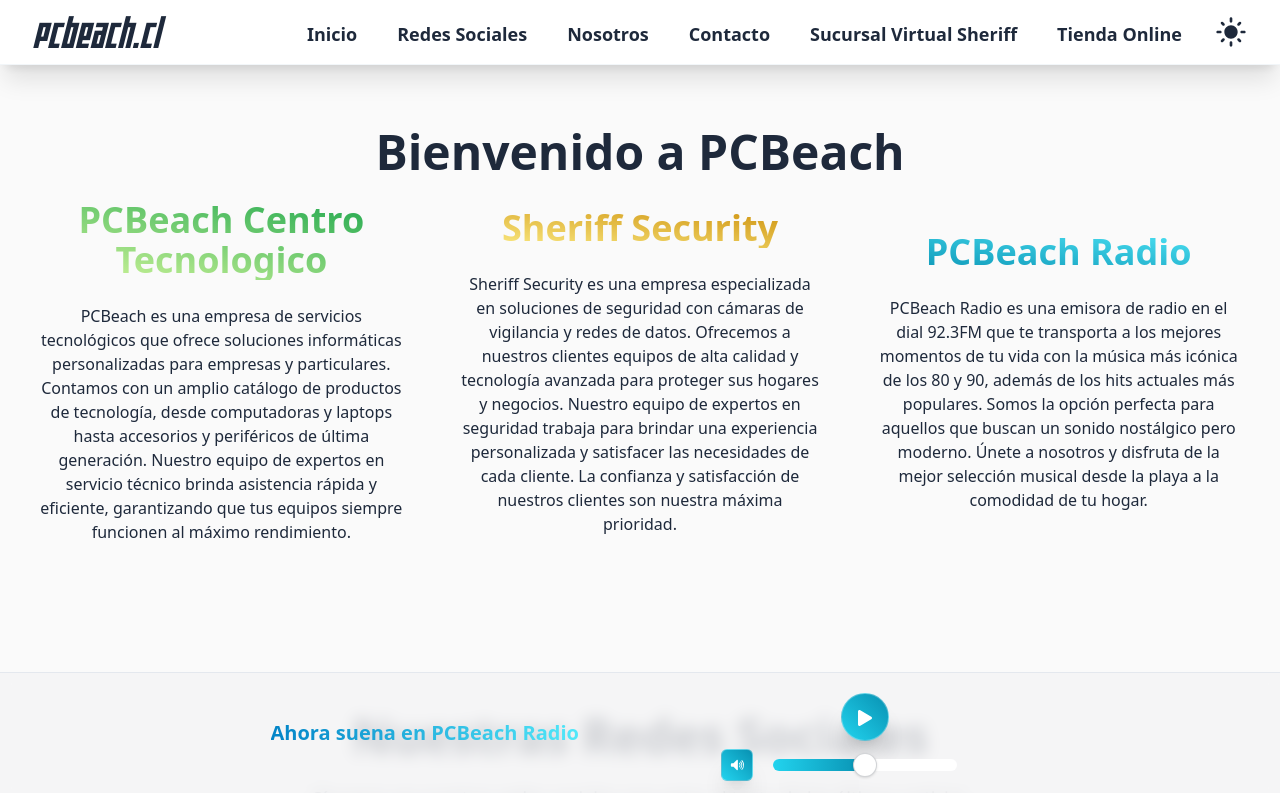
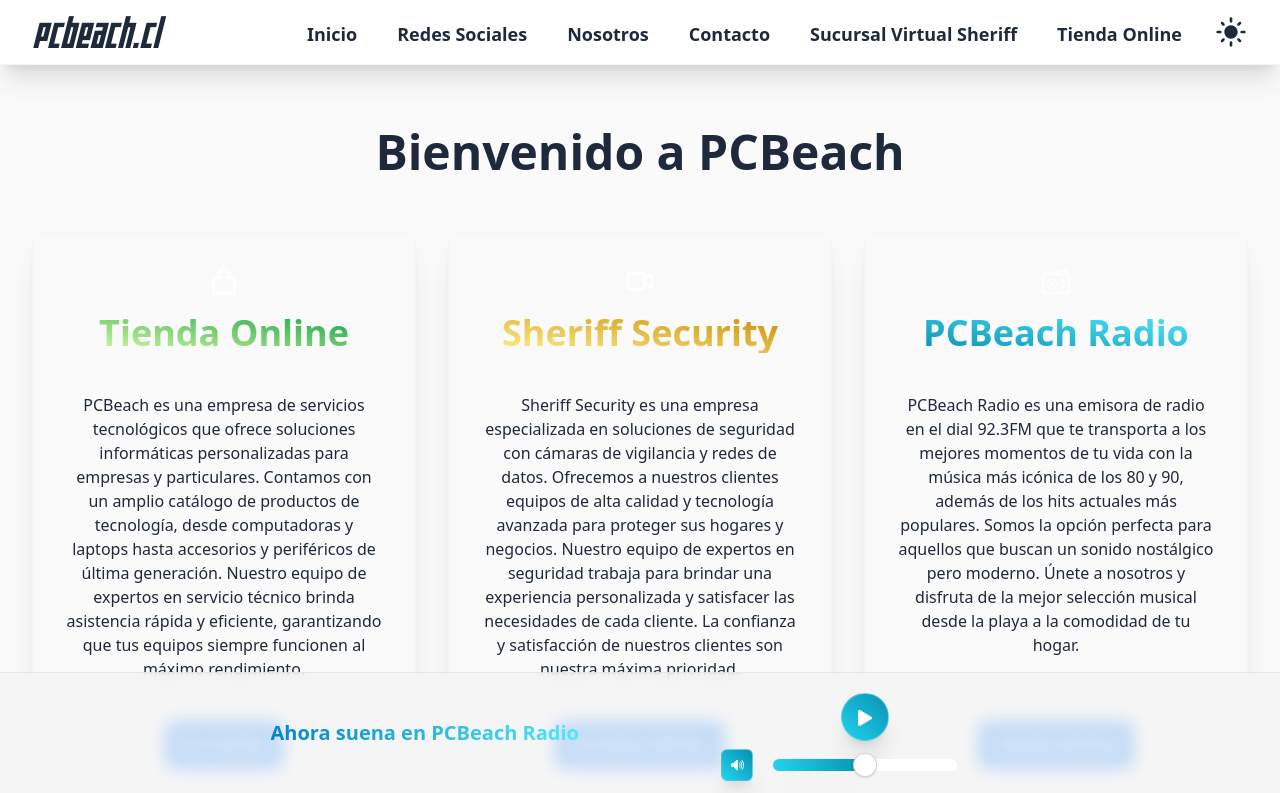
Before and after one commit to koge97/pcbeach-radio, a Next.js app: page / in a window 1280 px wide. Shown: the top 793 px of the page. Built offline with nearby package versions, Linux system fonts and the light colour scheme; no server answers.

Commit message:
🎨 Tarjetas, Iconos, todo fantastico.

```diff
--- a/src/components/Empresas/CardEmpresas.tsx
+++ b/src/components/Empresas/CardEmpresas.tsx
@@ -1,18 +1,29 @@
+import { IconType } from "react-icons";
+
 interface PropsEmpresas {
     //imagen: string;
+    icono: IconType;
     titulo: string;
     subtitulo: string;
     atributo?: string;
+    href: string;
+    accion: string;
 }
 
+
 function CardEmpresas(Props: PropsEmpresas) {
+
     return (
-        <div className="hero w-full ">
-            <div className="hero-content text-center">
-                <div className="max-w-md">
-                    <h2 className={`text-4xl font-bold ${Props.atributo}`}>{Props.titulo}</h2>
-                    <p className="py-6">{Props.subtitulo}</p>
-                </div>
+        <div className='flex-initial w-72 md:w-96  p-4 dark:bg-zinc-800 border border-slate-200/20 dark:border-slate-800/20 shadow-xl rounded-xl'>
+            <div className="hero-content w-full h-full justify-start flex flex-col">
+                <Props.icono className="w-8 h-8 text-white" />
+                <h2 className={`text-4xl font-bold ${Props.atributo}`}>{Props.titulo}</h2>
+                <p className="py-6">{Props.subtitulo}</p>
+                <a className="mt-auto" href={Props.href} target="_blank" rel="noreferrer">
+                    <button className="btn btn-primary text-white dark:text-slate-800">
+                        {Props.accion}
+                    </button>
+                </a>
             </div>
         </div>
     );
--- a/src/components/Empresas/index.tsx
+++ b/src/components/Empresas/index.tsx
@@ -1,33 +1,58 @@
+import { BiShoppingBag } from "react-icons/bi";
+import { HiOutlineVideoCamera } from "react-icons/hi";
+import { HiOutlineRadio } from "react-icons/hi2";
+
+
 import CardEmpresas from "./CardEmpresas";
 
 const descripciones = [
     {
-        titulo: "PCBeach Centro Tecnologico",
+        titulo: "Tienda Online",
+        icono: BiShoppingBag,
         subtitulo: "PCBeach es una empresa de servicios tecnológicos que ofrece soluciones informáticas personalizadas para empresas y particulares. Contamos con un amplio catálogo de productos de tecnología, desde computadoras y laptops hasta accesorios y periféricos de última generación. Nuestro equipo de expertos en servicio técnico brinda asistencia rápida y eficiente, garantizando que tus equipos siempre funcionen al máximo rendimiento.",
-        atributo: 'text-transparent bg-clip-text bg-gradient-to-bl from-green-600 to to-lime-200'
+        atributo: 'text-transparent bg-clip-text bg-gradient-to-bl from-green-600 to to-lime-200',
+        href: "https://tienda.pcbeach.cl/",
+        accion: "Ir a Tienda"
+
     },
     {
         titulo: 'Sheriff Security',
+        icono: HiOutlineVideoCamera,
         subtitulo: 'Sheriff Security es una empresa especializada en soluciones de seguridad con cámaras de vigilancia y redes de datos. Ofrecemos a nuestros clientes equipos de alta calidad y tecnología avanzada para proteger sus hogares y negocios. Nuestro equipo de expertos en seguridad trabaja para brindar una experiencia personalizada y satisfacer las necesidades de cada cliente. La confianza y satisfacción de nuestros clientes son nuestra máxima prioridad.',
-        atributo: 'text-transparent bg-clip-text bg-gradient-to-bl from-yellow-600 to to-yellow-200'
+        atributo: 'text-transparent bg-clip-text bg-gradient-to-bl from-yellow-600 to to-yellow-200',
+        href: "https://sistema.pcbeach.cl/",
+        accion: "Sucursal Virtual"
+
     },
     {
         titulo: 'PCBeach Radio',
+        icono: HiOutlineRadio,
         subtitulo: 'PCBeach Radio es una emisora de radio en el dial 92.3FM que te transporta a los mejores momentos de tu vida con la música más icónica de los 80 y 90, además de los hits actuales más populares. Somos la opción perfecta para aquellos que buscan un sonido nostálgico pero moderno. Únete a nosotros y disfruta de la mejor selección musical desde la playa a la comodidad de tu hogar.',
-        atributo: 'text-transparent bg-clip-text bg-gradient-to-bl from-pcbeach-color to to-cyan-600'
+        atributo: 'text-transparent bg-clip-text bg-gradient-to-bl from-pcbeach-color to to-cyan-600',
+        href: "https://web.facebook.com/profile.php?id=100084619497840",
+        accion: "Visitar Fanpage"
+
     },
 ];
 
 function Empresa() {
   return (
     <section id="empresas" className="flex flex-col py-16 px-6 space-y-2 bg-zinc-50 dark:bg-zinc-900  text-center">
-            <h1 className="text-5xl font-bold">Bienvenido a PCBeach</h1>
+            <h1 className="text-5xl font-bold mb-12">Bienvenido a PCBeach</h1>
             <div>
-                <div className="flex flex-col md:flex-row items-center md:items-stretch md:justify-center space-y-6 md:space-y-0 md:space-x-6">
+                <div className="flex flex-col md:flex-row items-center md:items-stretch md:justify-center space-y-6 md:space-y-0 md:space-x-4 lg:space-x-8">
                     {
                         descripciones.map((descripcion, index) => {
                             return(
-                                <CardEmpresas key={index} titulo={descripcion.titulo} subtitulo={descripcion.subtitulo} atributo={descripcion.atributo}/>
+                                <CardEmpresas
+                                    key={index}
+                                    titulo={descripcion.titulo}
+                                    subtitulo={descripcion.subtitulo}
+                                    atributo={descripcion.atributo}
+                                    icono={descripcion.icono}
+                                    href={descripcion.href}
+                                    accion={descripcion.accion}
+                                />
                             );
                         })
                     }
```
